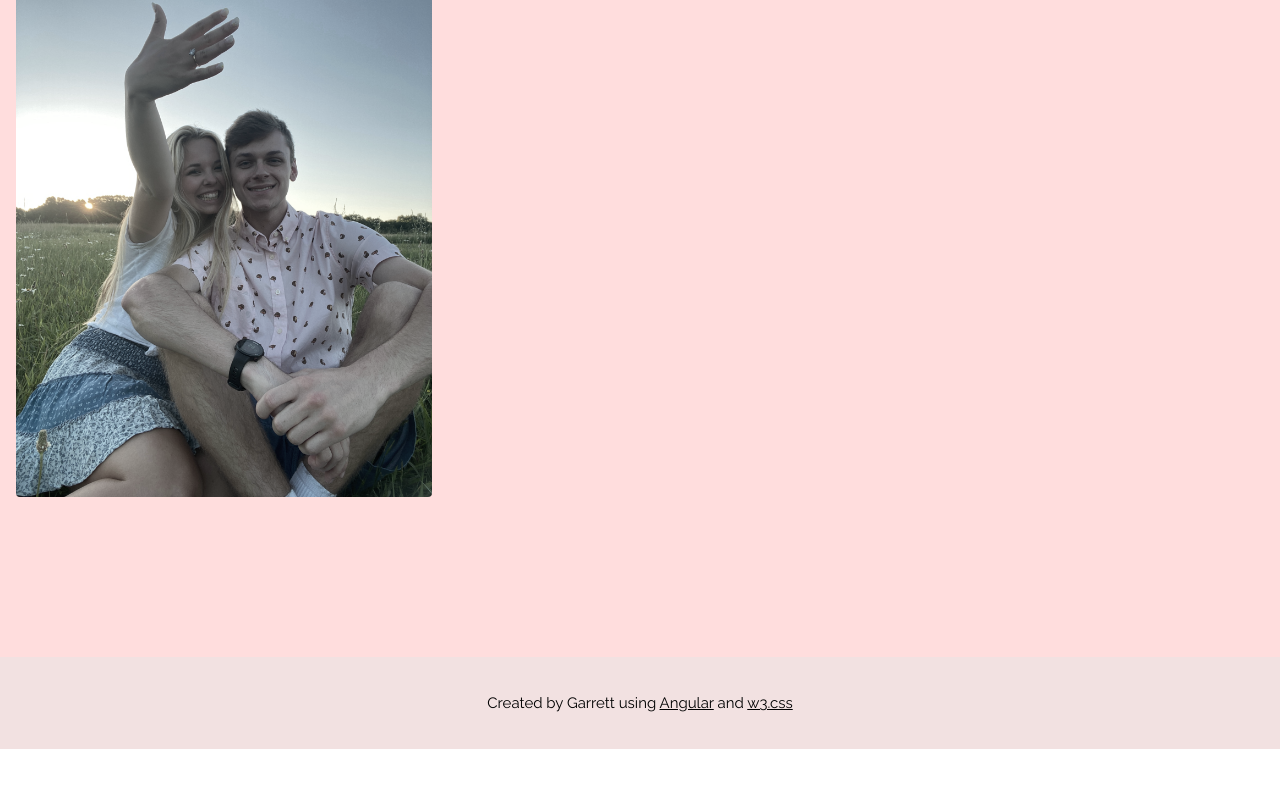
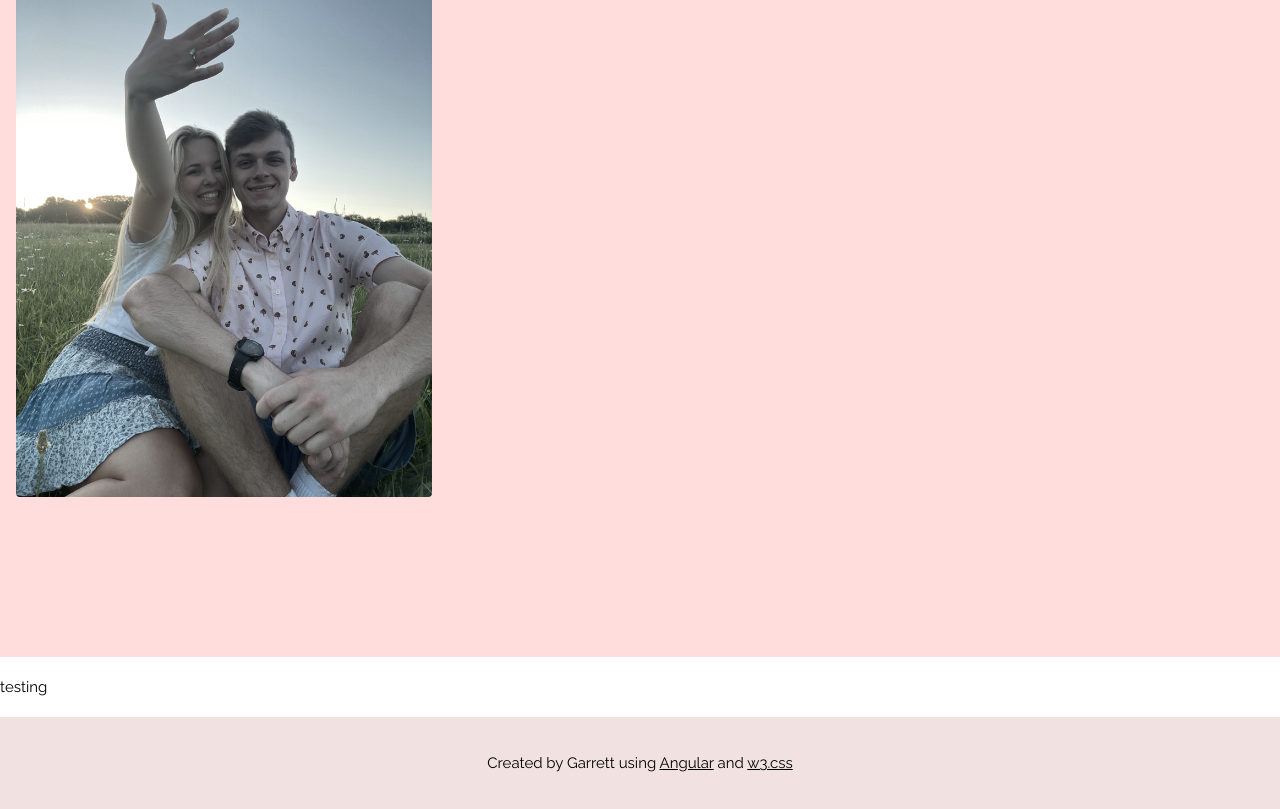
Before and after one commit to elloGarrett/wedding_website, an Angular app: page /photos in a window 1280 px wide. Shown: the part 1966-2775 px from the top of the page. Before the commit the page ends 2715 px from the top, so only its background shows below. Built offline with nearby package versions, Linux system fonts and the light colour scheme.

Commit message:
Trying to figure out Lightbox image gallery

```diff
--- a/src/app/app.component.ts
+++ b/src/app/app.component.ts
@@ -1,4 +1,9 @@
 import { Component } from '@angular/core';
+
+interface Item {
+  imageSrc: string;
+  imageAlt: string;
+}
 
 @Component({
   selector: 'app-root',
@@ -7,4 +12,59 @@ import { Component } from '@angular/core';
 })
 export class AppComponent {
   title = 'wedding_website';
+
+  data: Item[] = [
+    {
+      imageSrc: 'https://images.unsplash.com/photo-1497215728101-856f4ea42174?ixlib=rb-1.2.1&ixid=MnwxMjA3fDF8MHxwaG90by1wYWdlfHx8fGVufDB8fHx8&auto=format&fit=crop&w=870&q=80',
+      imageAlt: '1'
+    },
+    {
+      imageSrc: 'https://images.unsplash.com/photo-1642670310920-6f4e3a3adee3?ixlib=rb-1.2.1&ixid=MnwxMjA3fDB8MHxwaG90by1wYWdlfHx8fGVufDB8fHx8&auto=format&fit=crop&w=1032&q=80',
+      imageAlt: '2'
+    },
+    {
+      imageSrc: 'https://images.unsplash.com/photo-1642570517818-99c0fd6f0349?ixlib=rb-1.2.1&ixid=MnwxMjA3fDB8MHxwaG90by1wYWdlfHx8fGVufDB8fHx8&auto=format&fit=crop&w=774&q=80',
+      imageAlt: '3'
+    },
+    // {
+    //   imageSrc: 'https://images.unsplash.com/photo-1642649149963-0ef6779df6c6?ixlib=rb-1.2.1&ixid=MnwxMjA3fDB8MHxwaG90by1wYWdlfHx8fGVufDB8fHx8&auto=format&fit=crop&w=870&q=80',
+    //   imageAlt: '4'
+    // },
+    // {
+    //   imageSrc: 'https://images.unsplash.com/photo-1642618215095-3523a9a36893?ixlib=rb-1.2.1&ixid=MnwxMjA3fDB8MHxwaG90by1wYWdlfHx8fGVufDB8fHx8&auto=format&fit=crop&w=387&q=80',
+    //   imageAlt: '5'
+    // },
+    // {
+    //   imageSrc: 'https://images.unsplash.com/photo-1642628658566-1db49cadf78c?ixlib=rb-1.2.1&ixid=MnwxMjA3fDB8MHxwaG90by1wYWdlfHx8fGVufDB8fHx8&auto=format&fit=crop&w=465&q=80',
+    //   imageAlt: '6'
+    // },
+    // {
+    //   imageSrc: 'https://images.unsplash.com/photo-1490730141103-6cac27aaab94?ixlib=rb-1.2.1&ixid=MnwxMjA3fDB8MHxwaG90by1wYWdlfHx8fGVufDB8fHx8&auto=format&fit=crop&w=870&q=80',
+    //   imageAlt: '7'
+    // },
+    // {
+    //   imageSrc: 'https://images.unsplash.com/photo-1501854140801-50d01698950b?ixlib=rb-1.2.1&ixid=MnwxMjA3fDB8MHxwaG90by1wYWdlfHx8fGVufDB8fHx8&auto=format&fit=crop&w=975&q=80',
+    //   imageAlt: '8'
+    // },
+    // {
+    //   imageSrc: 'https://images.unsplash.com/photo-1441974231531-c6227db76b6e?ixlib=rb-1.2.1&ixid=MnwxMjA3fDB8MHxwaG90by1wYWdlfHx8fGVufDB8fHx8&auto=format&fit=crop&w=871&q=80',
+    //   imageAlt: '9'
+    // },
+    // {
+    //   imageSrc: 'https://images.unsplash.com/photo-1523712999610-f77fbcfc3843?ixlib=rb-1.2.1&ixid=MnwxMjA3fDB8MHxwaG90by1wYWdlfHx8fGVufDB8fHx8&auto=format&fit=crop&w=870&q=80',
+    //   imageAlt: '10'
+    // },
+    // {
+    //   imageSrc: 'https://images.unsplash.com/photo-1470770903676-69b98201ea1c?ixlib=rb-1.2.1&ixid=MnwxMjA3fDB8MHxwaG90by1wYWdlfHx8fGVufDB8fHx8&auto=format&fit=crop&w=870&q=80',
+    //   imageAlt: '11'
+    // },
+    // {
+    //   imageSrc: 'https://images.unsplash.com/photo-1465189684280-6a8fa9b19a7a?ixlib=rb-1.2.1&ixid=MnwxMjA3fDB8MHxwaG90by1wYWdlfHx8fGVufDB8fHx8&auto=format&fit=crop&w=870&q=80',
+    //   imageAlt: '12'
+    // },
+    // {
+    //   imageSrc: 'https://images.unsplash.com/photo-1506260408121-e353d10b87c7?ixlib=rb-1.2.1&ixid=MnwxMjA3fDB8MHxwaG90by1wYWdlfHx8fGVufDB8fHx8&auto=format&fit=crop&w=928&q=80',
+    //   imageAlt: '13'
+    // }
+  ];
 }
--- a/src/app/app.module.ts
+++ b/src/app/app.module.ts
@@ -12,6 +12,7 @@ import { RouterModule } from '@angular/router';
 import { PhotosPageComponent } from './features/photos-page/photos-page.component';
 import { WeddingPartyPageComponent } from './features/wedding-party-page/wedding-party-page.component';
 import { RegistryPageComponent } from './features/registry-page/registry-page.component';
+import { GalleryLightboxComponent } from './shared/gallery-lightbox/gallery-lightbox.component';
 
 @NgModule({
   declarations: [
@@ -23,7 +24,8 @@ import { RegistryPageComponent } from './features/registry-page/registry-page.co
     RsvpComponent,
     PhotosPageComponent,
     WeddingPartyPageComponent,
-    RegistryPageComponent
+    RegistryPageComponent,
+    GalleryLightboxComponent
   ],
   imports: [
     BrowserModule,
--- a/src/app/features/photos-page/photos-page.component.html
+++ b/src/app/features/photos-page/photos-page.component.html
@@ -10,3 +10,7 @@
       <img class="w3-round" src="/assets/images/SittingPhoto.jpg" style="width:100%;margin:32px 0">
   </div>
 </div>
+
+<app-gallery-lightbox>
+  [galleryData]="data"
+</app-gallery-lightbox>
--- /dev/null
+++ b/src/app/shared/gallery-lightbox/gallery-lightbox.component.html
@@ -0,0 +1,8 @@
+<div class="gallery-lightbox-container">
+    <div class="gallery">
+        <p>testing</p>
+        <div *ngFor="let data of galleryData; let i=index" class="gallery-img">
+            <img [src]="data.imageSrc" [alt]="data.imageAlt">
+        </div>
+    </div>
+</div>
--- /dev/null
+++ b/src/app/shared/gallery-lightbox/gallery-lightbox.component.ts
@@ -0,0 +1,20 @@
+import { Component, Input, OnInit } from '@angular/core';
+
+interface Item {
+  imageSrc: string;
+  imageAlt: string;
+}
+
+@Component({
+  selector: 'app-gallery-lightbox',
+  templateUrl: './gallery-lightbox.component.html',
+  styleUrls: ['./gallery-lightbox.component.scss']
+})
+export class GalleryLightboxComponent implements OnInit {
+  @Input() galleryData: Item[] = [];
+
+  constructor() { }
+
+  ngOnInit(): void {}
+
+}
--- a/src/index.html
+++ b/src/index.html
@@ -8,6 +8,8 @@
   <link rel="icon" type="image/x-icon" href="favicon.ico">
   <link rel="stylesheet" href="https://www.w3schools.com/w3css/4/w3.css">
   <link rel="stylesheet" href="https://fonts.googleapis.com/css?family=Raleway">
+  <link rel="stylesheet" href="https://pro.fontawesome.com/releases/v5.10.0/css/all.css"
+    integrity="sha384-AYmEC3Yw5cVb3ZcuHtOA93w35dYTsvhLPVnYs9eStHfGJvOvKxVfELGroGkvsg+p" crossorigin="anonymous" />
 </head>
 <body>
   <app-root></app-root>
--- a/src/styles.scss
+++ b/src/styles.scss
@@ -1,7 +1,15 @@
 /* You can add global styles to this file, and also import other style files */
+@import url('https://fonts.googleapis.com/css?family=Roboto:400,500,600,700,900&display=swap');
+* {
+    box-sizing: border-box;
+}
 
 body,h1,h2{font-family: "Raleway", sans-serif}
-body, html {height: 100%}
+body, html {
+    height: 100%;
+    padding: 0;
+    margin: 0;
+}
 p {line-height: 2}
 .bgimg, .bgimg2 {
 min-height: 100%;
```
Also changed, not shown: src/app/shared/gallery-lightbox/gallery-lightbox.component.scss (added), src/assets/images/img_nature.jpg (added), src/assets/images/img_snow.jpg (added). Lines whose indentation alone changed are shown as unchanged.
